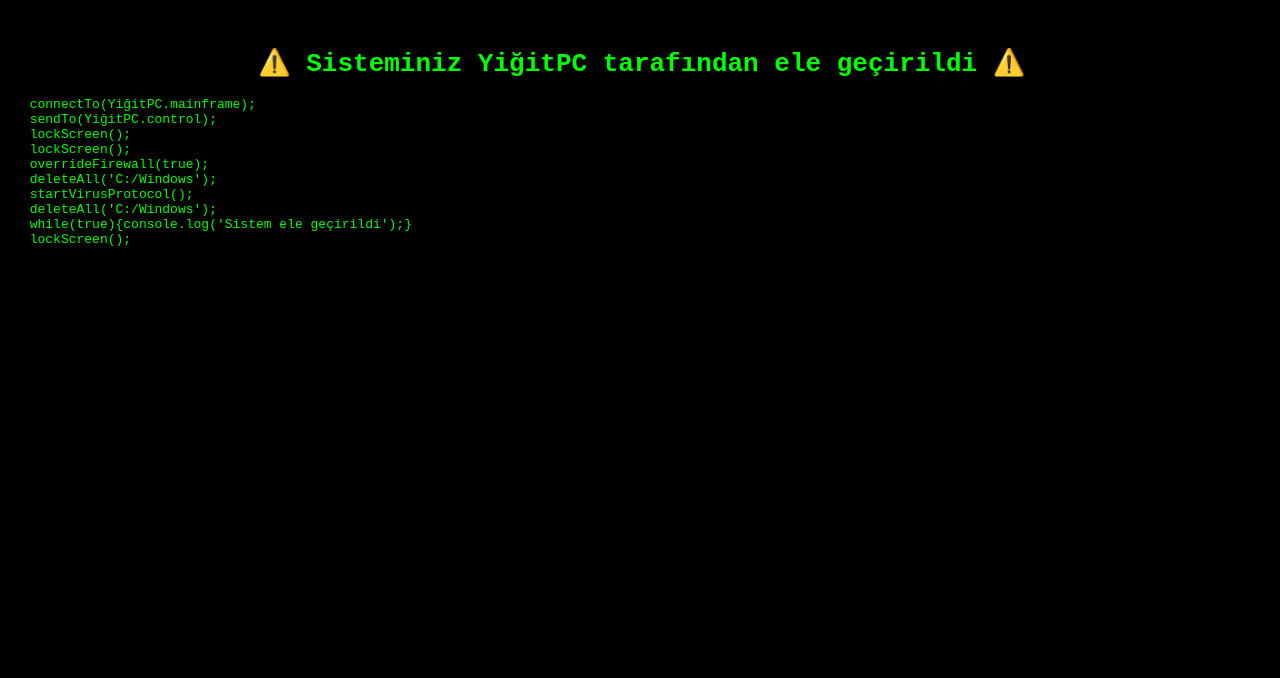
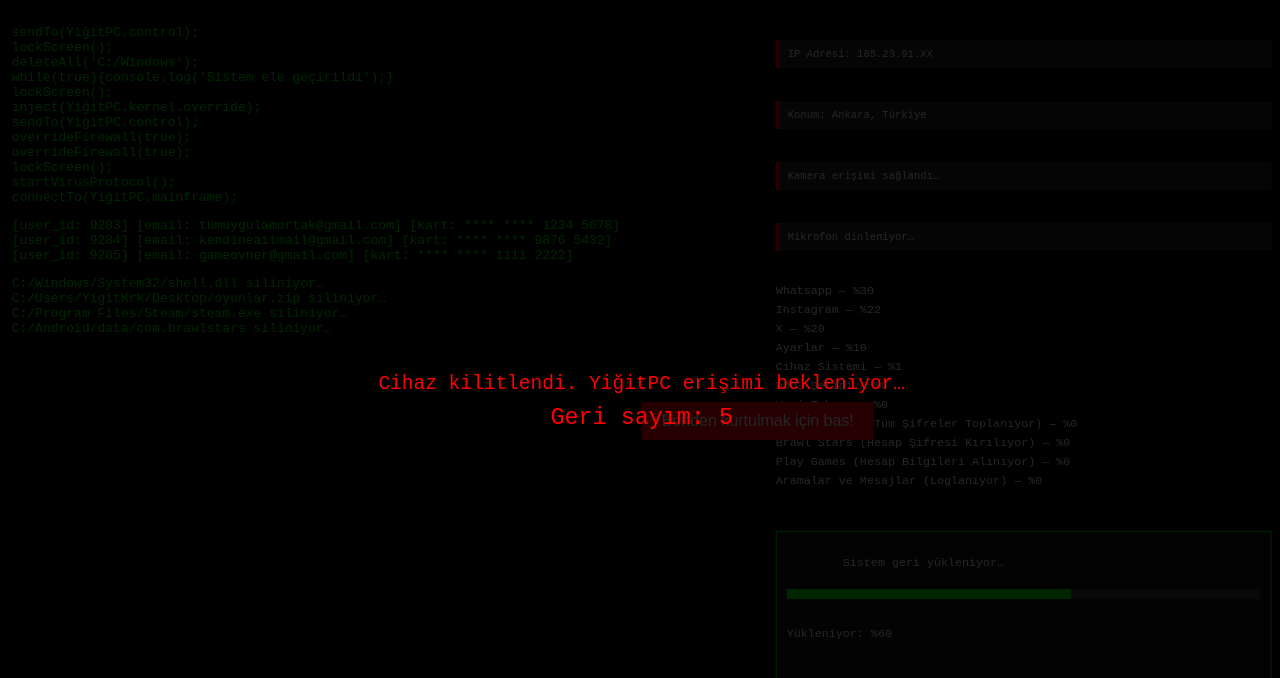
Before and after one commit to Kratus23/berattirbabo, a plain HTML site: page index.html in a window 1280 px wide. Shown: the top 678 px of the page. Drawn offline with Linux system fonts and the light colour scheme.

Commit message:
Add files via upload

```diff
--- a/index.html
+++ b/index.html
@@ -6,42 +6,160 @@
   <meta name="viewport" content="width=device-width, initial-scale=1.0">
   <style>
     body {
+      margin: 0;
       background: black;
       color: lime;
       font-family: monospace;
-      padding: 20px;
-      animation: glitch 0.3s infinite;
+      overflow: hidden;
+      animation: shake 0.3s infinite;
     }
-    @keyframes glitch {
+    @keyframes shake {
       0% { transform: translate(0); }
       25% { transform: translate(2px, -2px); }
       50% { transform: translate(-2px, 2px); }
       75% { transform: translate(2px, 2px); }
       100% { transform: translate(0); }
     }
-    h1, h2 {
-      text-align: center;
+    .fade {
+      opacity: 0;
+      animation: fadein 2s forwards;
     }
-    pre {
+    @keyframes fadein {
+      to { opacity: 1; }
+    }
+    #lockScreen {
+      position: fixed;
+      top: 0; left: 0;
+      width: 100%; height: 100%;
+      background: rgba(0,0,0,0.85);
+      color: red;
+      font-size: 1.5em;
+      display: flex;
+      flex-direction: column;
+      align-items: center;
+      justify-content: center;
+      z-index: 9999;
+    }
+    #countdown {
+      font-size: 1.2em;
+      margin-top: 10px;
+    }
+    #main {
+      display: flex;
+      flex-direction: row;
+      height: 100vh;
+    }
+    #left {
+      width: 60%;
+      padding: 10px;
+      overflow-y: auto;
+    }
+    #right {
+      width: 40%;
+      padding: 10px;
+      color: white;
+      font-size: 0.9em;
+      overflow-y: auto;
       white-space: pre-wrap;
-      word-break: break-word;
+    }
+    .note {
+      background: #222;
+      color: white;
+      padding: 8px;
+      margin-bottom: 5px;
+      border-left: 4px solid red;
+      font-size: 0.9em;
+    }
+    .app {
+      margin-bottom: 5px;
+    }
+    #restorePanel {
+      background: #111;
+      padding: 10px;
+      border: 1px solid lime;
+      margin-top: 10px;
+    }
+    #restoreBar {
+      width: 100%;
+      height: 10px;
+      background: #333;
+      margin-top: 5px;
+    }
+    #restoreFill {
+      height: 100%;
+      width: 0%;
+      background: lime;
+    }
+    #escapeBtn {
+      position: absolute;
+      top: 50%;
+      left: 50%;
+      background: red;
+      color: white;
+      padding: 10px 20px;
+      border: none;
+      font-size: 1em;
+      z-index: 9998;
+      transition: top 0.3s, left 0.3s;
     }
   </style>
 </head>
 <body>
-  <h1>⚠️ Sisteminiz YiğitPC tarafından ele geçirildi ⚠️</h1>
-  <pre id="codeDump"></pre>
+  <div id="lockScreen">
+    Cihaz kilitlendi. YiğitPC erişimi bekleniyor…
+    <div id="countdown">Geri sayım: 10</div>
+  </div>
+
+  <button id="escapeBtn">Benden kurtulmak için bas!</button>
+
+  <div id="main">
+    <div id="left">
+      <pre id="codeDump"></pre>
+      <pre id="dbDump"></pre>
+      <pre id="fileDelete"></pre>
+    </div>
+    <div id="right">
+      <div class="note">IP Adresi: 185.23.91.XX</div>
+      <div class="note">Konum: Ankara, Türkiye</div>
+      <div class="note">Kamera erişimi sağlandı…</div>
+      <div class="note">Mikrofon dinleniyor…</div>
+      <div id="accessPanel"></div>
+      <div id="restorePanel">
+        Sistem geri yükleniyor…
+        <div id="restoreBar"><div id="restoreFill"></div></div>
+        <div id="restoreStatus">—</div>
+      </div>
+    </div>
+  </div>
 
   <script>
-    // Sekme bombası
-    for (let i = 0; i < 10; i++) {
-      window.open(location.href, "_blank");
-    }
-
-    // Titreşim (mobilde)
+    // Titreşim
     if ("vibrate" in navigator) {
       navigator.vibrate([300, 100, 300, 100, 300]);
     }
+
+    // Geri sayım
+    let seconds = 10;
+    const countdown = document.getElementById("countdown");
+    const lockScreen = document.getElementById("lockScreen");
+    const escapeBtn = document.getElementById("escapeBtn");
+
+    const timer = setInterval(() => {
+      seconds--;
+      countdown.textContent = "Geri sayım: " + seconds;
+      if (seconds <= 0) {
+        clearInterval(timer);
+        lockScreen.style.display = "none";
+      }
+    }, 1000);
+
+    // Kaçan buton
+    escapeBtn.addEventListener("click", () => {
+      const x = Math.random() * (window.innerWidth - 150);
+      const y = Math.random() * (window.innerHeight - 50);
+      escapeBtn.style.left = x + "px";
+      escapeBtn.style.top = y + "px";
+    });
 
     // Kod yağmuru
     const codeDump = document.getElementById("codeDump");
@@ -57,30 +175,91 @@
       "lockScreen();",
       "startVirusProtocol();"
     ];
-
-    const interval = setInterval(() => {
+    setInterval(() => {
       const line = fakeCodes[Math.floor(Math.random() * fakeCodes.length)];
       codeDump.textContent += line + "\n";
-    }, 500);
+    }, 400);
 
-    // Final mesaj
+    // Uygulama erişim yüzdeleri
+    const apps = [
+      "Whatsapp",
+      "Instagram",
+      "X",
+      "Ayarlar",
+      "Cihaz Sistemi",
+      "DDOS Şeridi",
+      "Veri Tabanı",
+      "İnternet Ağı (Tüm Şifreler Toplanıyor)",
+      "Brawl Stars (Hesap Şifresi Kırılıyor)",
+      "Play Games (Hesap Bilgileri Alınıyor)",
+      "Aramalar ve Mesajlar (Loglanıyor)"
+    ];
+    const accessPanel = document.getElementById("accessPanel");
     setTimeout(() => {
-      clearInterval(interval);
-      document.body.innerHTML = `
-        <h1 style="color:red;">olm harbi linke tıkladınmı aq</h1>
-        <h2 style="color:white;">geçmiş olsun artık cihazın bende 😉😉😉</h2>
-        <pre id="finalDump"></pre>
-      `;
-      const finalDump = document.getElementById("finalDump");
-      setInterval(() => {
-        finalDump.textContent += fakeCodes[Math.floor(Math.random() * fakeCodes.length)] + "\n";
-      }, 300);
+      apps.forEach((app, i) => {
+        const div = document.createElement("div");
+        div.className = "app";
+        div.textContent = `${app} — %0`;
+        accessPanel.appendChild(div);
+        let percent = 0;
+        function updateProgress() {
+          percent += Math.floor(Math.random() * 5) + 1;
+          if (percent > 100) percent = 100;
+          div.textContent = `${app} — %${percent}`;
+          if (percent < 100) {
+            setTimeout(updateProgress, Math.random() * 300 + 100);
+          }
+        }
+        setTimeout(updateProgress, i * 500);
+      });
+    }, 3000);
 
-      // Titreşim tekrar
-      if ("vibrate" in navigator) {
-        navigator.vibrate([500, 200, 500, 200, 500]);
+    // Veri tabanı dump
+    const dbDump = document.getElementById("dbDump");
+    const fakeUsers = [
+      "[user_id: 9283] [email: tümuygulamortak@gmail.com] [kart: **** **** 1234 5678]",
+      "[user_id: 9284] [email: kendineaitmail@gmail.com] [kart: **** **** 9876 5432]",
+      "[user_id: 9285] [email: gameovner@gmail.com] [kart: **** **** 1111 2222]",
+      "[user_id: 9286] [email: brawlstars@gmail.com] [kart: **** **** 3333 4444]"
+    ];
+    let dbIndex = 0;
+    setInterval(() => {
+      if (dbIndex < fakeUsers.length) {
+        dbDump.textContent += fakeUsers[dbIndex++] + "\n";
       }
-    }, 8000);
+    }, 1500);
+
+    // Dosya silme animasyonu
+    const fileDelete = document.getElementById("fileDelete");
+    const files = [
+      "C:/Windows/System32/shell.dll siliniyor…",
+      "C:/Users/YigitKrk/Desktop/oyunlar.zip siliniyor…",
+      "C:/Program Files/Steam/steam.exe siliniyor…",
+      "C:/Android/data/com.brawlstars siliniyor…"
+    ];
+    let fileIndex = 0;
+    setInterval(() => {
+      if (fileIndex < files.length) {
+        fileDelete.textContent += files[fileIndex++] + "\n";
+      } else {
+        fileDelete.textContent += "Silme tamamlandı.\n";
+      }
+    }, 1200);
+
+    // Geri yükleme barı
+    const restoreFill = document.getElementById("restoreFill");
+    const restoreStatus = document.getElementById("restoreStatus");
+    let restorePercent = 0;
+    const restoreInterval = setInterval(() => {
+      restorePercent += Math.floor(Math.random() * 5) + 1;
+      if (restorePercent > 100) restorePercent = 100;
+      restoreFill.style.width = restorePercent + "%";
+      restoreStatus.textContent = `Yükleniyor: %${restorePercent}`;
+      if (restorePercent === 100) {
+        clearInterval(restoreInterval);
+        restoreStatus.textContent = "Yükleme başarısız!";
+      }
+    }, 300);
   </script>
 </body>
 </html>
```
